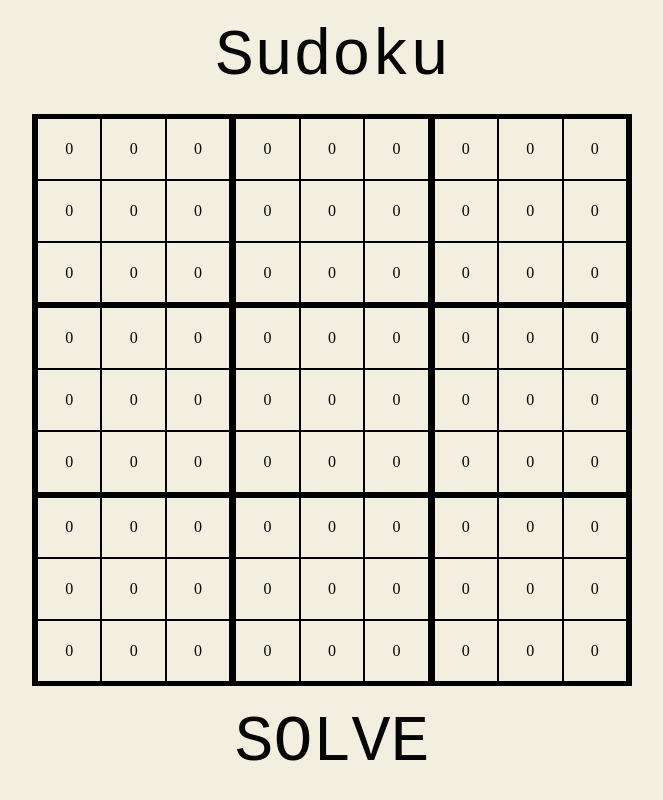
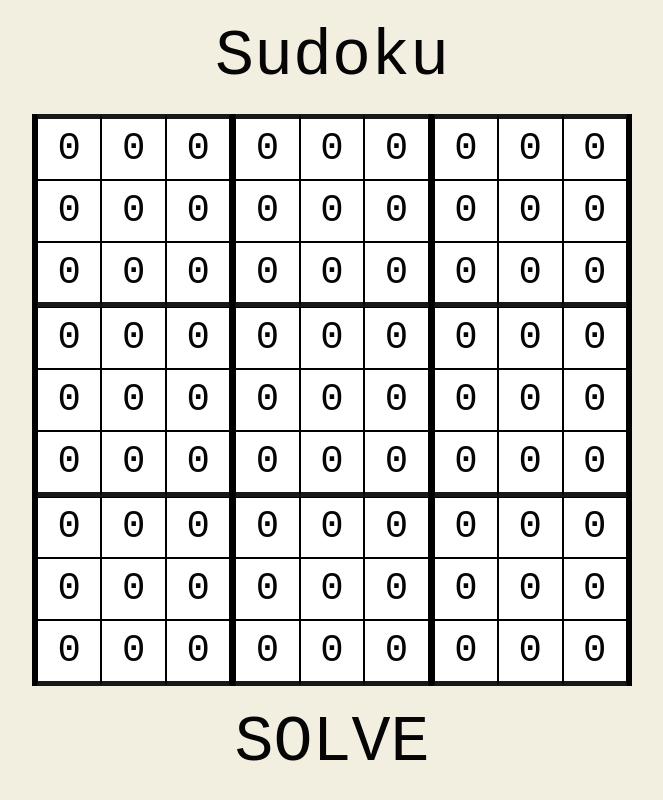
Before and after one commit to AravindVasudev/sudoku-solver, an Angular app: page / in a window 1280 px wide. Shown: the whole page, without its empty margins (308-971 px from the left). Built offline with nearby package versions, Linux system fonts and the light colour scheme.

Commit message:
Updated layout

```diff
--- a/src/app/app.component.html
+++ b/src/app/app.component.html
@@ -2,7 +2,7 @@
     <header>Sudoku</header>
     <main>
         <div class="row" *ngFor="let row of board; let i = index">
-            <div class="col" *ngFor="let cell of row; let j = index">
+            <div class="col" *ngFor="let cell of row; let j = index" contenteditable>
                 {{ cell }}
             </div>
         </div>
--- a/src/app/app.component.scss
+++ b/src/app/app.component.scss
@@ -46,25 +46,38 @@ main {
         align-items: center;
         justify-content: center;
 
+        background: white;
         border: 1px solid black;
 
+        font-family: monospace;
+        font-size: 3em;
+
         &:nth-child(3n) {
-            border-bottom: 5px solid black;
+            border-bottom: 5px solid #191919;
         }
 
         &:first-child {
-            border-top: 5px solid black;
+            border-top: 5px solid #191919;
         }
     }
 }
 
 footer {
     flex: 1;
+    box-sizing: border-box;
+
+    display: flex;
+    align-items: center;
+    justify-content: center;
 
     font-family: monospace;
     font-size: 5em;
 
-    display: flex;
-    align-items: center;
-    justify-content: center;
+    cursor: pointer;
+
+    &:active {
+        color: #ffffff;
+    }
+
+    // border: 5px solid #191919;
 }
--- a/src/app/app.component.ts
+++ b/src/app/app.component.ts
@@ -12,6 +12,8 @@ export class AppComponent {
 
   constructor() {
     this.board = this.generateBoard();
+
+    // setInterval(() => console.log(this.board), 10000);
   }
 
   generateBoard(dimension = this.dimension, fill = this.empty): number[][] {
@@ -22,4 +24,8 @@ export class AppComponent {
 
     return board;
   }
+
+  updateBoard(row: number, col: number, value: number) {
+    console.log('foo')
+  }
 }
--- a/src/styles.scss
+++ b/src/styles.scss
@@ -13,5 +13,5 @@ body {
     background: #f3efe0;
     color: #050505;
 
-    // user-select: none;
+    user-select: none;
 }
```
